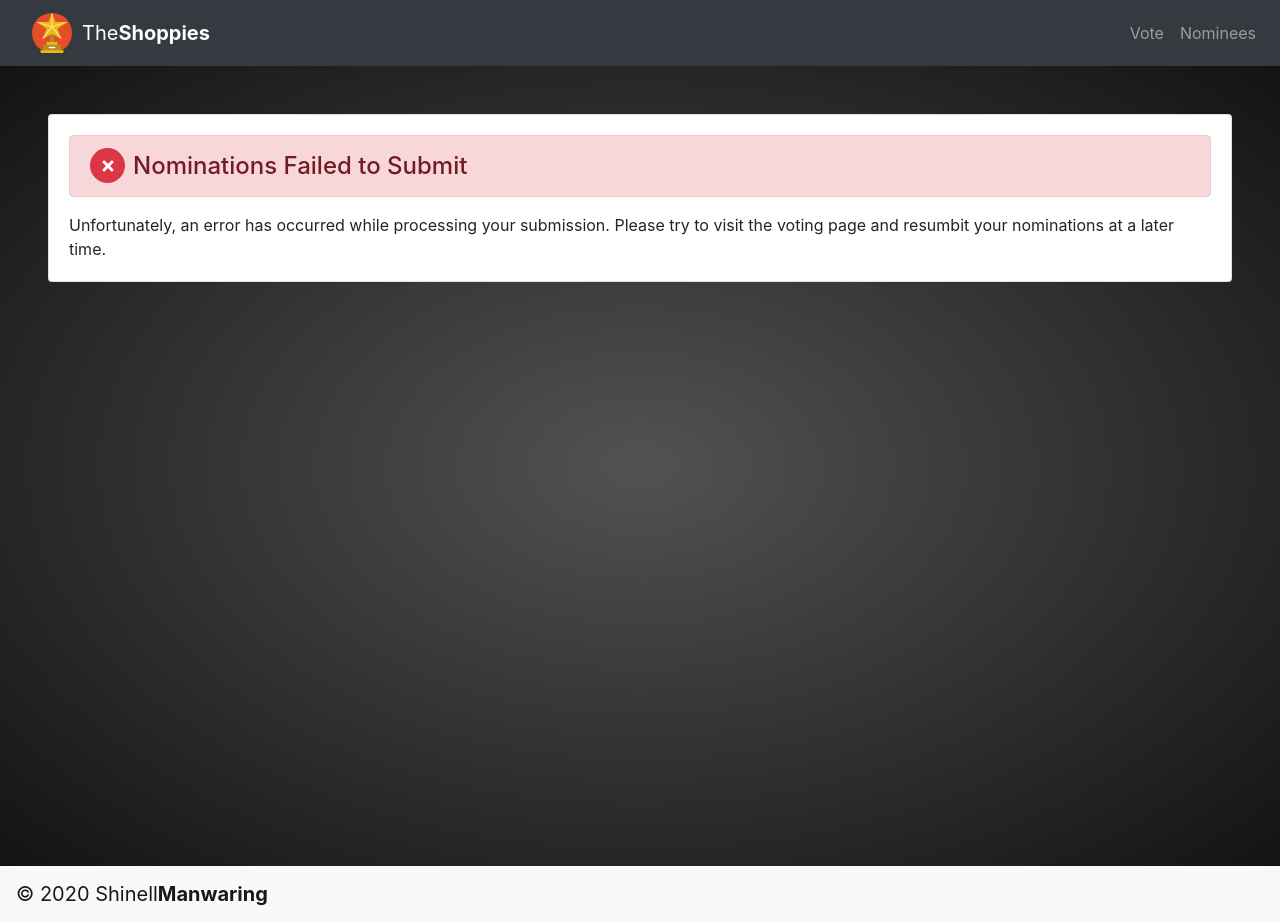
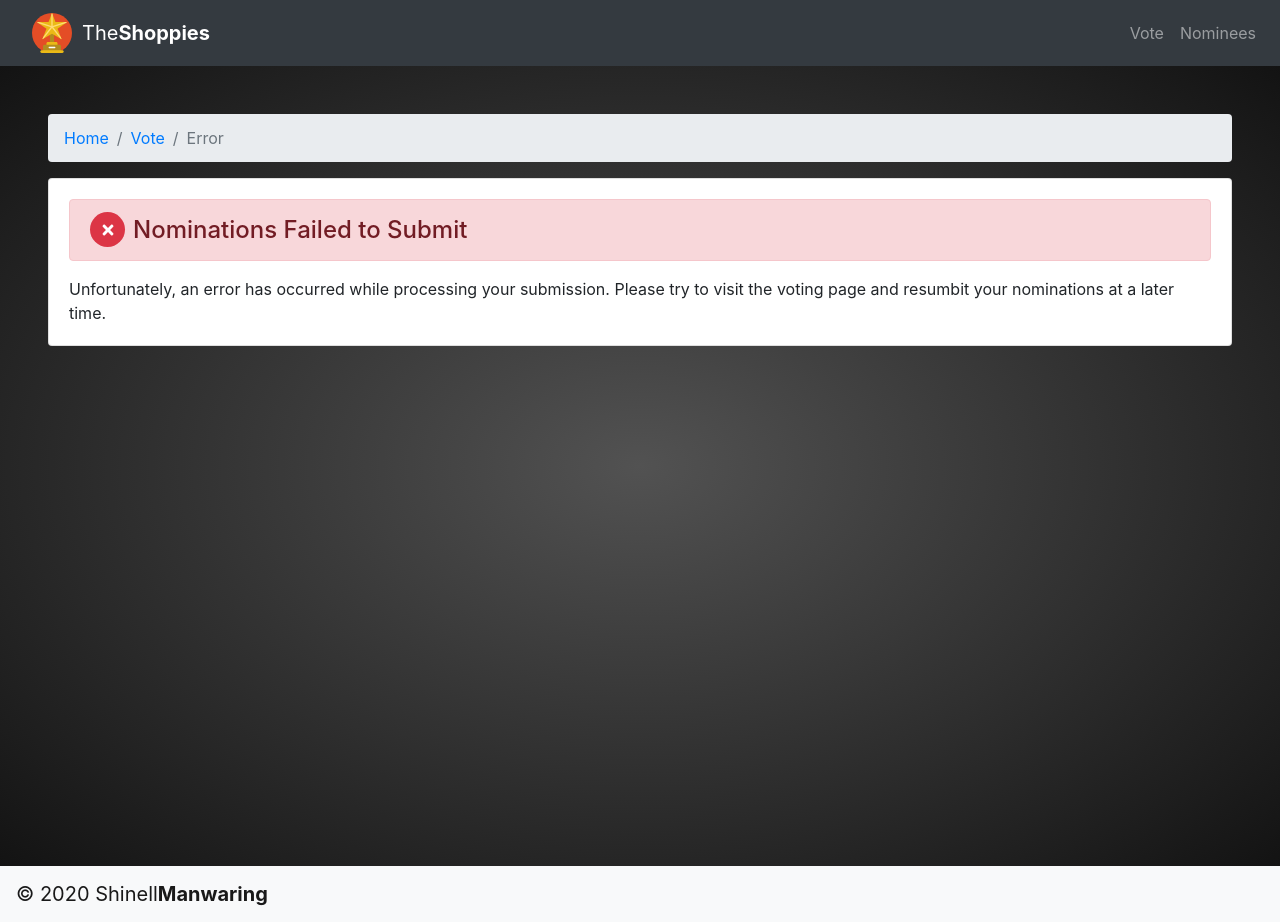
Before and after one commit to shinellm/the-shoppies-awards, a React (Create React App) app in the folder client/: page /vote/error in a window 1280 px wide. Built offline with nearby package versions, Linux system fonts and the light colour scheme.

Commit message:
Added breadcrumbs to the top of the ConformationPage and ErrorPage.

```diff
--- a/client/src/views/ConfirmationPage.js
+++ b/client/src/views/ConfirmationPage.js
@@ -1,5 +1,5 @@
 import React, { Component } from 'react';
-import { Card, Alert } from 'react-bootstrap';
+import { Breadcrumb, Card, Alert } from 'react-bootstrap';
 
 import { FaCheck } from "react-icons/fa";
 
@@ -15,6 +15,11 @@ export default class ConfirmationPage extends Component {
     render() {
         return (
             <div className="confirmation-container">
+                <Breadcrumb>
+                    <Breadcrumb.Item href="/">Home</Breadcrumb.Item>
+                    <Breadcrumb.Item href="/vote">Vote</Breadcrumb.Item>
+                    <Breadcrumb.Item active>Confirmation</Breadcrumb.Item>
+                </Breadcrumb>
                 <Card className="confirmation-card">
                     <Card.Body>
                         <Alert className="confirmation-header" variant="success">
--- a/client/src/views/ErrorPage.js
+++ b/client/src/views/ErrorPage.js
@@ -1,5 +1,5 @@
 import React, { Component } from 'react';
-import { Card, Alert } from 'react-bootstrap';
+import { Breadcrumb, Card, Alert } from 'react-bootstrap';
 
 import { FaTimes } from "react-icons/fa";
 
@@ -15,6 +15,11 @@ export default class ErrorPage extends Component {
     render() {
         return (
             <div className="error-container">
+                <Breadcrumb>
+                    <Breadcrumb.Item href="/">Home</Breadcrumb.Item>
+                    <Breadcrumb.Item href="/vote">Vote</Breadcrumb.Item>
+                    <Breadcrumb.Item active>Error</Breadcrumb.Item>
+                </Breadcrumb>
                 <Card className="error-card">
                     <Card.Body>
                         <Alert className="error-header" variant="danger">
```
